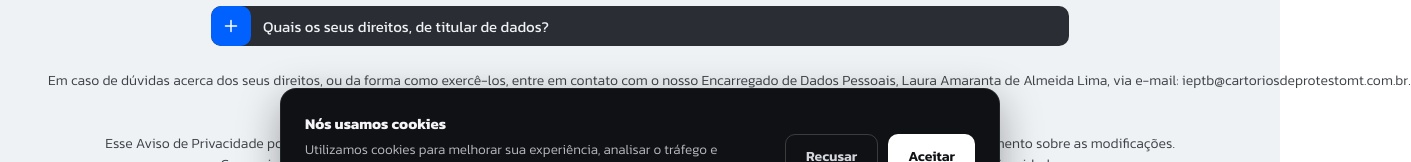
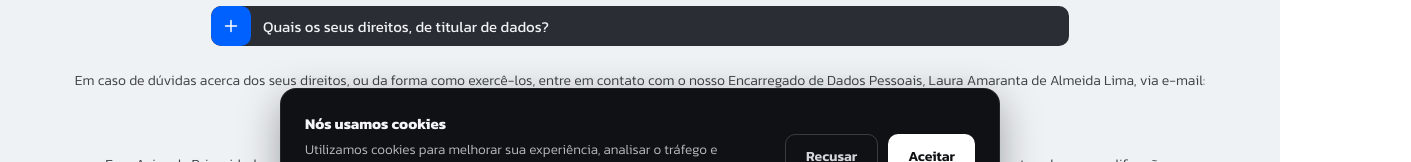
Before and after one commit to pixifycompany-ai/siteieptbmt, a React (Vite) app: page /privacidade in a window 1280 px wide. Shown: the part 551-713 px from the top of the page, 1411 px wide, since content can reach past the window. Built offline with nearby package versions, Linux system fonts and the light colour scheme; no server answers; the HTML template or start-up script is replaced by a standard one.

Commit message:
fix(site): evita rolagem horizontal no aviso de privacidade
Co-Authored-By: Claude Opus 5.5 <noreply@anthropic.com>

```diff
--- a/src/site/pages/Privacidade.tsx
+++ b/src/site/pages/Privacidade.tsx
@@ -59,7 +59,7 @@ const Privacidade = () => (
       </div>
 
       <div className="mt-6 space-y-0 text-center text-[14px] font-light leading-[1.5] text-[#2a2d33]/90">
-        <p className="min-[1200px]:-mx-4 min-[1200px]:whitespace-nowrap">
+        <p className="min-[1440px]:-mx-4 min-[1440px]:whitespace-nowrap">
           Em caso de dúvidas acerca dos seus direitos, ou da forma como exercê-los, entre em contato com o nosso
           Encarregado de Dados Pessoais, Laura Amaranta de Almeida Lima, via e-mail:{" "}
           <a href={`mailto:${CONTACTS.institucional.email}`} className="hover:text-[#0061ff]">
```
